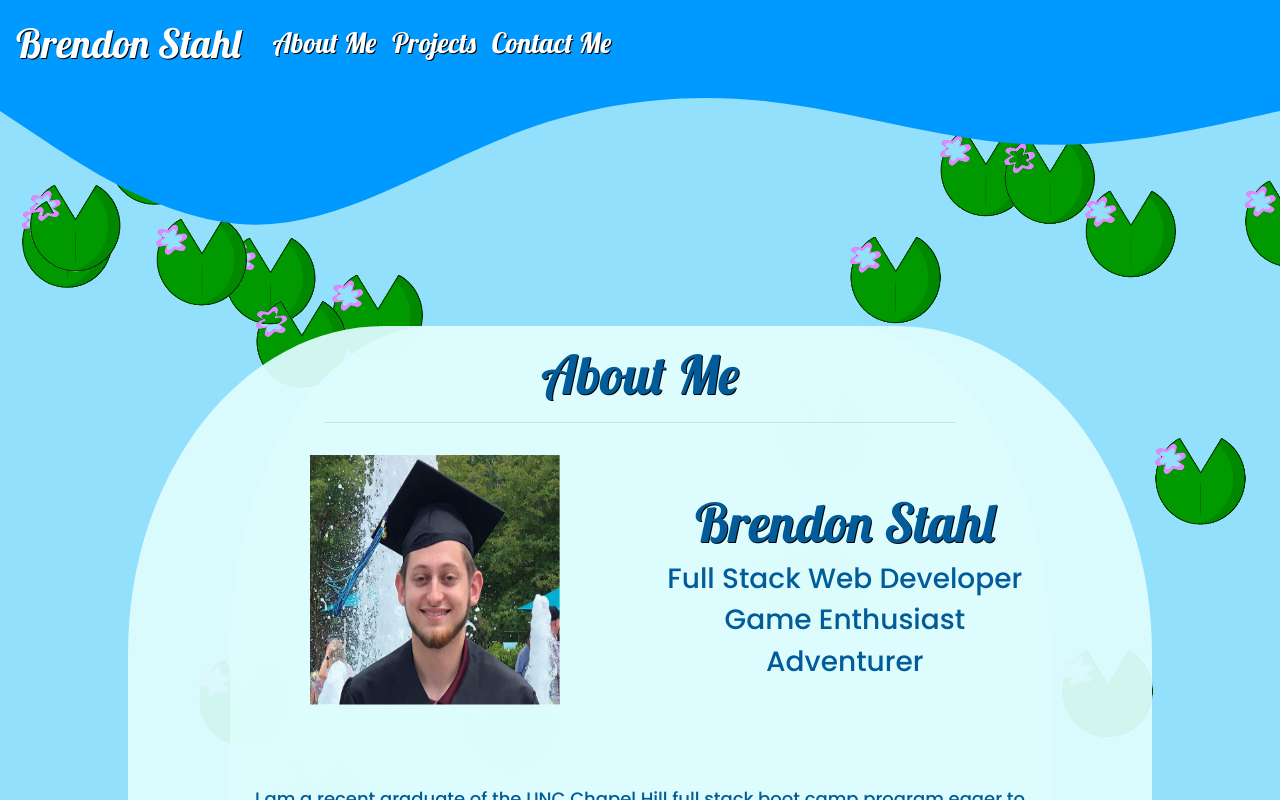
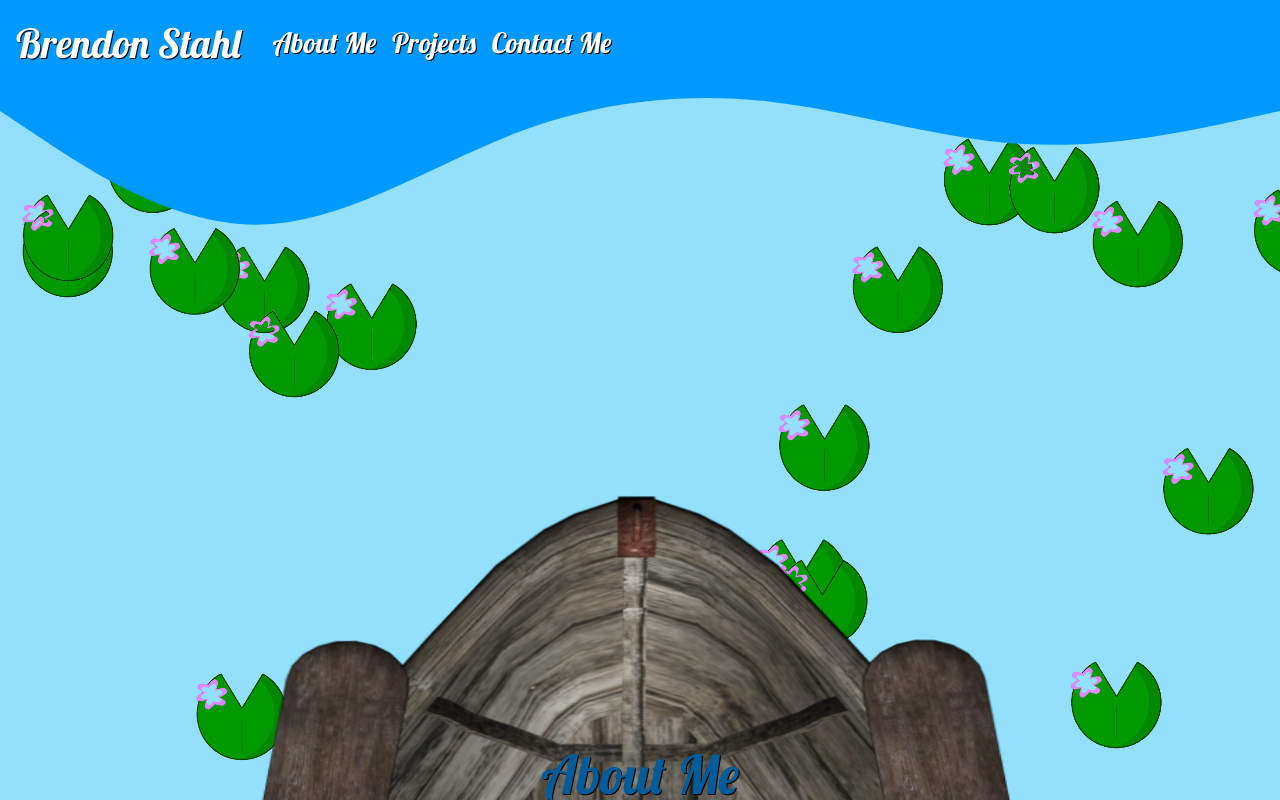
Before and after one commit to brendonstahl97/Protfolio-Latest, a React (Create React App) app: page / in a window 1280 px wide. Shown: the top 800 px of the page. Built offline with nearby package versions, Linux system fonts and the light colour scheme.

Commit message:
temp implementation of boat on landing page

```diff
--- a/src/App.js
+++ b/src/App.js
@@ -11,7 +11,9 @@ import Landing from './views/Landing';
 import Projects from './views/Projects';
 import Contact from './views/ContactMe';
 import Test2 from './components/test2';
+
 import img from './Assets/img/Pad.png';
+import boat from './Assets/img/Boat.png';
 
 function App() {
   return (
@@ -28,6 +30,7 @@ function App() {
           </Route>
           <Route path="*">
             <div className="contentWrap">
+              <img src={boat} className='Boat' alt="Boat"></img>
               <Landing />
             </div>
           </Route>
--- a/src/Assets/css/style.css
+++ b/src/Assets/css/style.css
@@ -33,12 +33,38 @@ i.fab {
 }
 
 .contentWrap {
+    position: relative;
     min-height: calc(100vh - 596px);
     margin-left: auto;
     margin-right: auto;
-    border-radius: 25% 25% 25% 25% / 25% 25% 25% 25% ;
-    background-color: rgba(222, 252, 253, 0.945);
+    /* border-radius: 25% 25% 25% 25% / 25% 25% 25% 25% ; */
+    /* background-color: rgba(222, 252, 253, 0.945); */
     width: 80%;
     margin-top: 10vh;
     margin-bottom: 50vh;
 };
+
+.contentWrap img {
+    position: absolute;
+    top: 0%;
+    left: 0%;
+}
+
+.Boat {
+    width: 80vw;
+    height: 250vh;
+}
+
+.contentWrap .content {
+    position: absolute;
+    top: 20%;
+    left: 0%;
+}
+
+@media (min-width: 1440px) {
+    .contentWrap .content {
+        position: absolute;
+        top: 20%;
+        left: 12%;
+    }
+}
--- a/src/components/test2.js
+++ b/src/components/test2.js
@@ -111,8 +111,6 @@ const Test2 = (props) => {
                 top: p5.height + radius + spawnOffset,
                 bottom: 0 - radius - spawnOffset
             };
-
-            // location.reload();
         };
 
         //Classes
--- a/src/views/Landing.js
+++ b/src/views/Landing.js
@@ -13,7 +13,7 @@ import Resume from '../Assets/Resume.pdf';
 export default function Landing() {
     return (
         <div>
-            <div className="contentWrap">
+                <div className='content'>
                     <Container>
                         <Row className="align-items-center pb-3">
                             <Col>
```
Also changed, not shown: src/Assets/img/Boat.png (added). Lines whose indentation alone changed are shown as unchanged.
